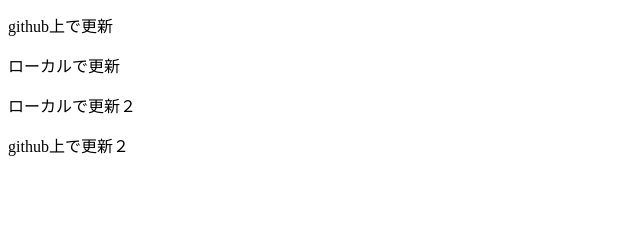
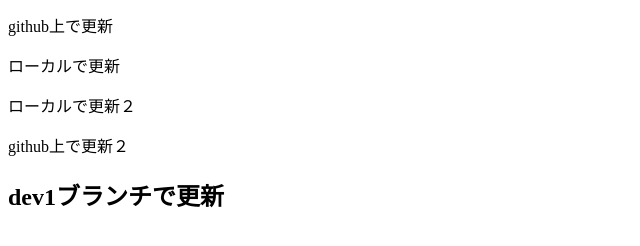
Before and after one commit to 1985-maikeru/0826, a plain HTML site: page index.html in a window 1280 px wide. Shown: the part 116-362 px from the top of the page, without its empty margins (0-640 px from the left). Drawn offline with Linux system fonts and the light colour scheme.

Commit message:
deviで更新

```diff
--- a/index.html
+++ b/index.html
@@ -12,5 +12,6 @@
     <p>ローカルで更新</p>
     <p>ローカルで更新２</p>
     <p>github上で更新２</p>
+    <h2>dev1ブランチで更新</h2>
 </body>
 </html>
```
